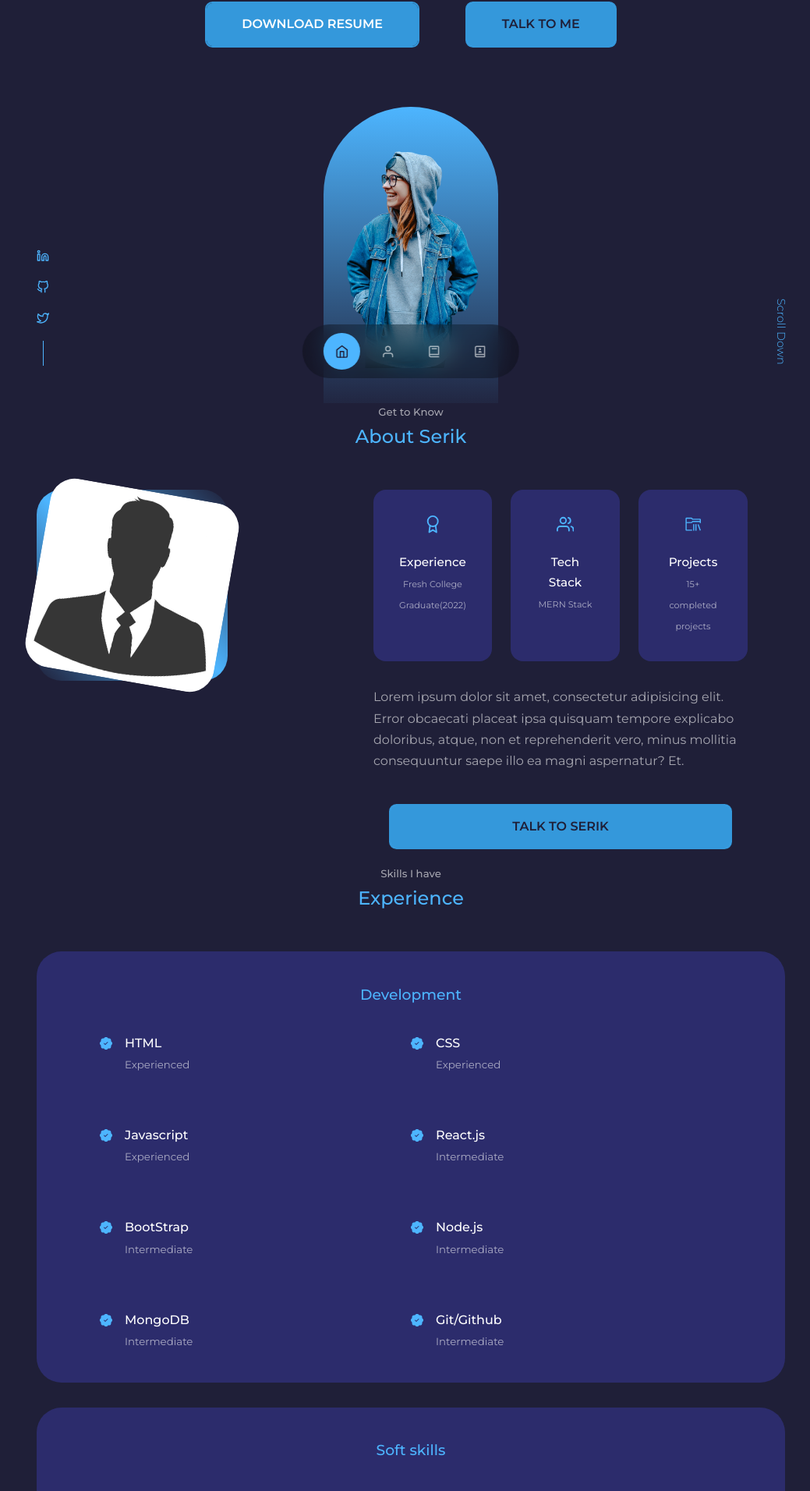
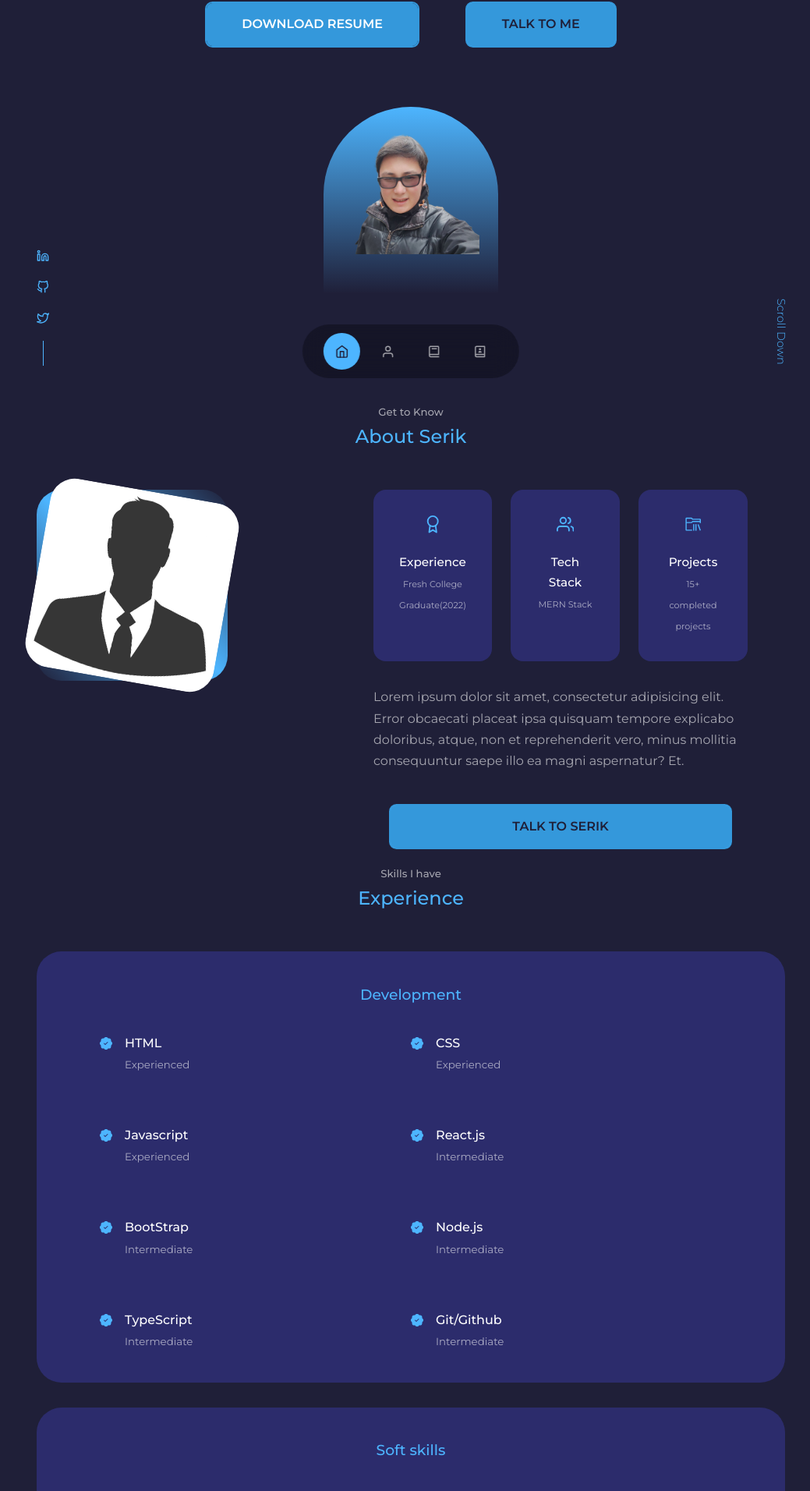
Before and after one commit to sezamiti/Portfolio-website, a React (Create React App) app: page / in a window 1280 px wide. Shown: the part 283-2195 px from the top of the page at 78% size, without its empty margins (113-1152 px from the left). Built offline with nearby package versions, Linux system fonts and the light colour scheme.

Commit message:
feat: components all

```diff
--- a/public/index.html
+++ b/public/index.html
@@ -5,6 +5,11 @@
     <meta http-equiv="X-UA-Compatible" content="IE=edge" />
     <meta name="viewport" content="width=device-width, initial-scale=1.0" />
     <title>The Ultimate React Personal Portfolio</title>
+    <link
+      rel="shortcut icon"
+      href="https://img.icons8.com/fluency/48/000000/portfolio.png"
+      type="image/x-icon"
+    />
   </head>
   <body>
     <div id="root"></div>
--- a/src/components/experience/Experience.jsx
+++ b/src/components/experience/Experience.jsx
@@ -57,7 +57,7 @@ const experience = () => {
             <article className="experience__details">
               <BsPatchCheckFill className= 'experience__details-icon' />
               <div>
-                <h4>MongoDB</h4>
+                <h4>TypeScript</h4>
                 <small className="text-light">Intermediate</small>
               </div>
             </article>
--- a/src/components/footer/Footer.jsx
+++ b/src/components/footer/Footer.jsx
@@ -14,15 +14,15 @@ const footer = () => {
         <li><a href="#">Home</a></li>
         <li><a href="#about">About</a></li>
         <li><a href="#experience">Experience</a></li>
-        <li><a href="#portfolio">Portfolio</a></li>
+        {/* <li><a href="#portfolio">Portfolio</a></li> */}
         <li><a href="#contact">Contact</a></li>
 
       </ul>
 
       <div className="footer__socials">
-        <a href="https://stackoverflow.com/users/17924329/anant-singh-raghuvanshi" target="blank"><BsStackOverflow/></a>
-        <a href="https://www.instagram.com/theanantraghuvanshi/" target="blank"><FaInstagram/></a>
-        <a href="https://medium.com/@anantsinghraghuvanshi1" target="blank"><FaTelegramPlane/></a>
+        <a href="№" target="blank"><BsStackOverflow/></a>
+        <a href="https://www.instagram.com/sezamitiii/" target="blank"><FaInstagram/></a>
+        <a href="https://t.me/Sezamitiii" target="_blank"><FaTelegramPlane/></a>
       </div>
 
       <div className="footercopyright">
--- a/src/components/header/Header.jsx
+++ b/src/components/header/Header.jsx
@@ -1,6 +1,6 @@
 import React from 'react'
 import './header.css'
-import ME from '../../assets/me.png';
+import ME from '../../assets/sez.png';
 import CTA from './CTA';
 import HeaderSocial from './HeaderSocial';
 
--- a/src/components/header/header.css
+++ b/src/components/header/header.css
@@ -44,14 +44,14 @@ header{
 .me{
     background: linear-gradient(var(--color-primary), transparent);
     width: 14rem;
-    height: 25rem;
+    height: 15rem;
     position: absolute;
     left: 50%;
     transform: translateX(-50%);
     margin-top: 3.5rem;
     border-radius: 12rem 12rem 0 0;
     overflow: hidden;
-    padding: 3.5rem 1.5rem 1.5rem 1.5rem;
+    padding: 1.5rem 1.5rem 1.5rem 1.5rem;
 }
 
 
@@ -69,7 +69,7 @@ header{
 /* =============MEDIA QUERIES(MEDIUM DEVICES)================*/
 @media screen and (max-width:1024px){
     header{
-        height: 68vh;
+        height: 88vh;
     }
 }
 
```
Also changed, not shown: src/assets/me2.svg (added), src/assets/sez.png (added).
